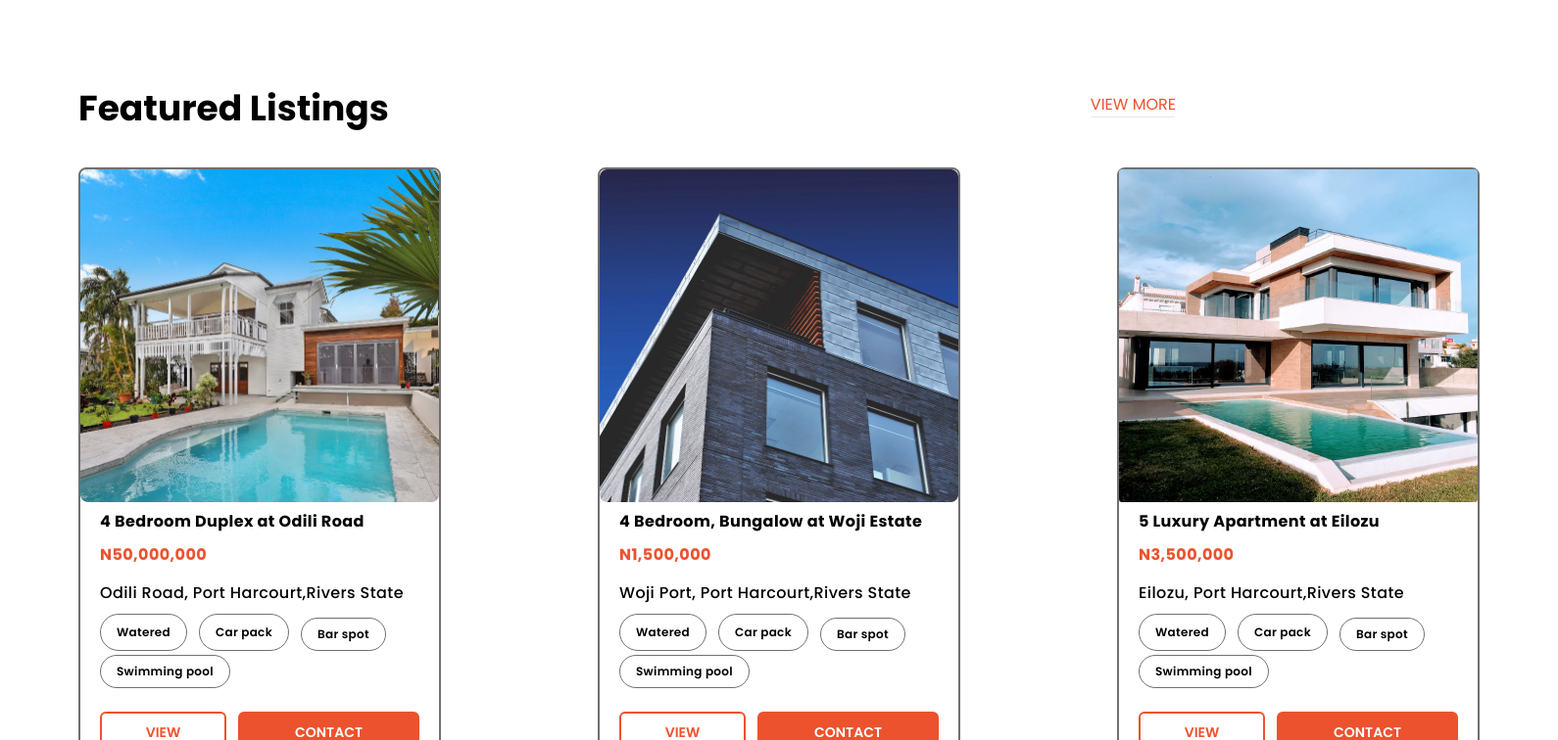
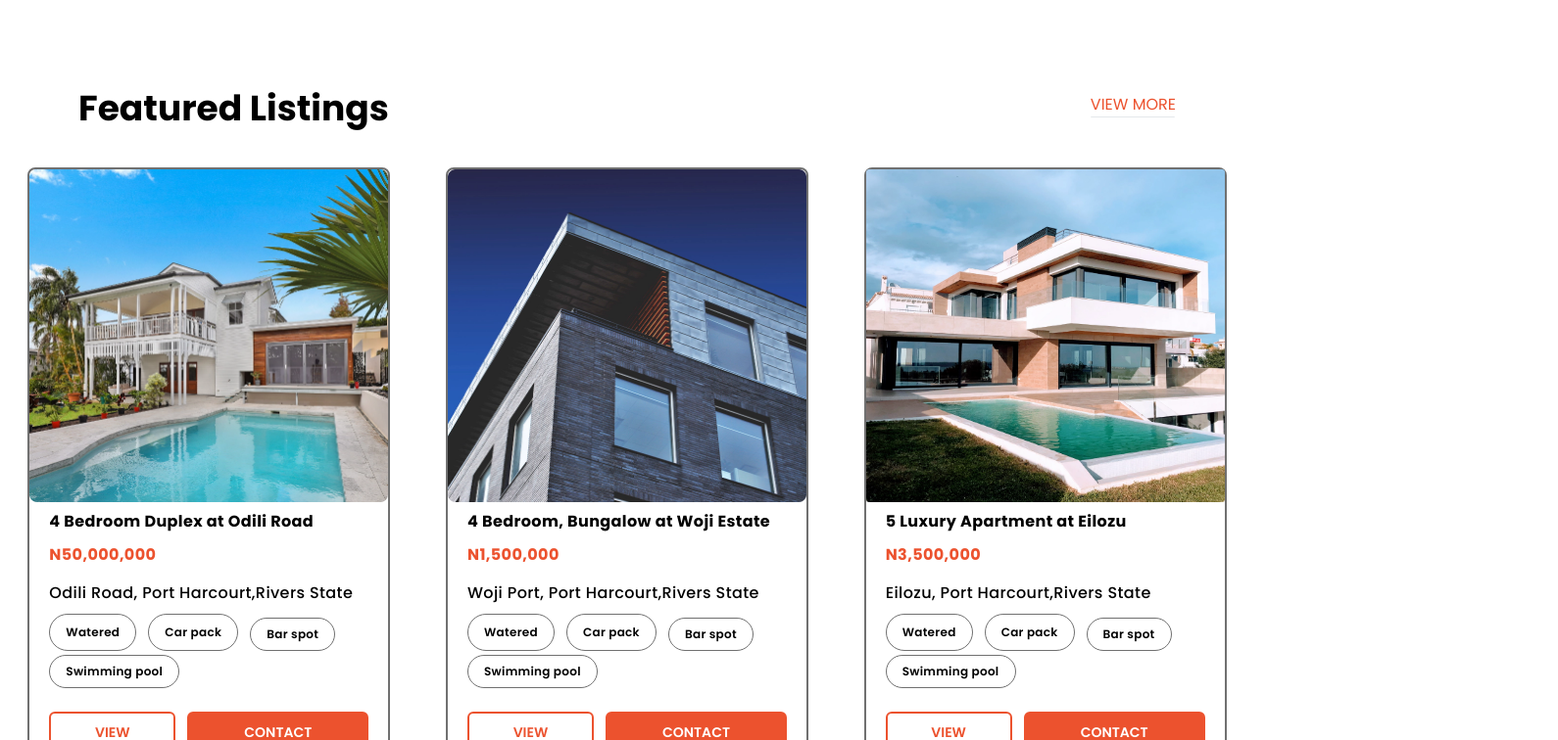
Before and after one commit to jennifer-pecky/estate-website, a React (Create React App) app: page / in a window 1280 px wide. Shown: the part 1340-2096 px from the top of the page at 98% size, 1590 px wide, since content can reach past the window. Built offline with nearby package versions, Linux system fonts and the light colour scheme.

Commit message:
done with listing

```diff
--- a/src/components/Ui/Card-section/Card.js
+++ b/src/components/Ui/Card-section/Card.js
@@ -2,7 +2,6 @@ import React from 'react'
 import { CARD__DATA } from '../../../Asset/Data/Data';
 import { styles } from '../../../styles/styles.tailwind'
 import './Listing'
-import Listing from './Listing';
 
 // import img from "../../../Asset/images/png2.png"
 // import {CARD__DATA} from "../../../Asset/Data/Data"
@@ -10,8 +9,8 @@ import Listing from './Listing';
 const Card = ({ imgUrl, id, title, desc, prize }) => {
     const { globalPadding } = styles
     return (
-        <section>
-            <div className='px-20'>
+        <section className='max-w-[1166px] mx-auto'>
+            <div>
                 <div className='flex flex-col mt-10 mb-9 w-[370px] h-[631px] border-2 border-[#707070] rounded-[8px] space-y-2'>
                     <img src={`/images/${imgUrl}`} alt="" className='w-[370px] h-[340px]' />
                     <div className='px-5 space-y-1'>
```
